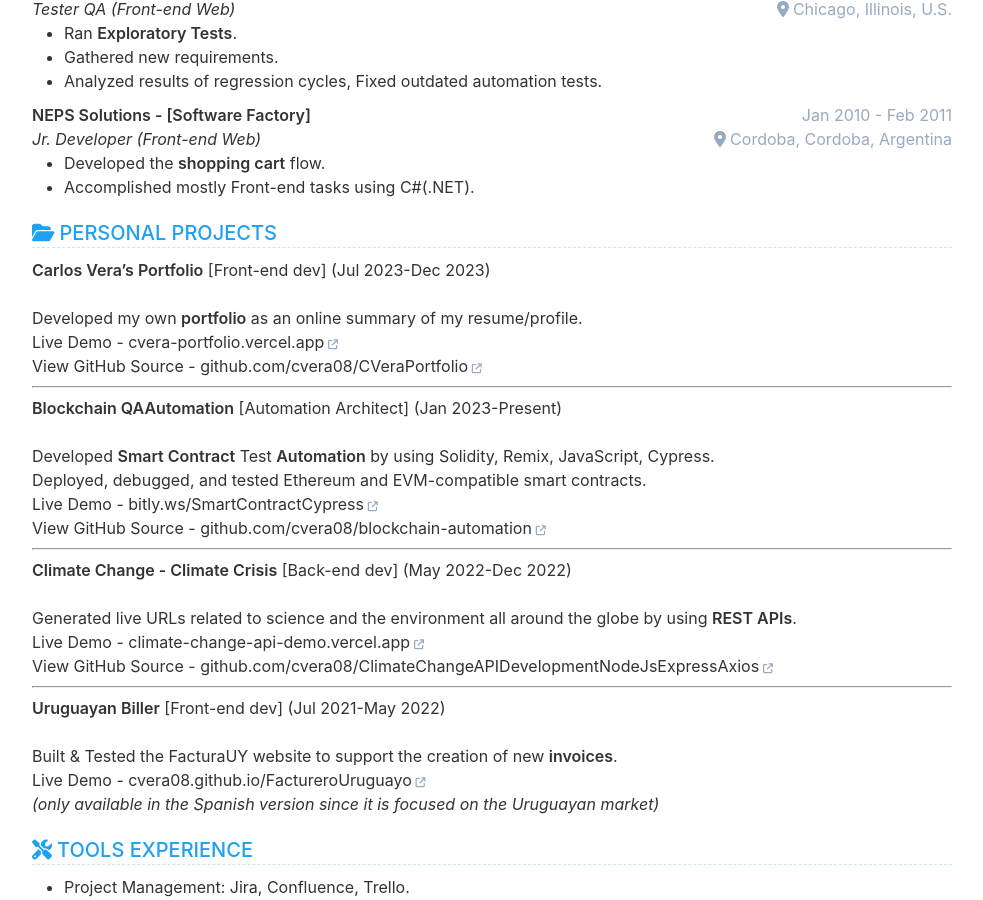
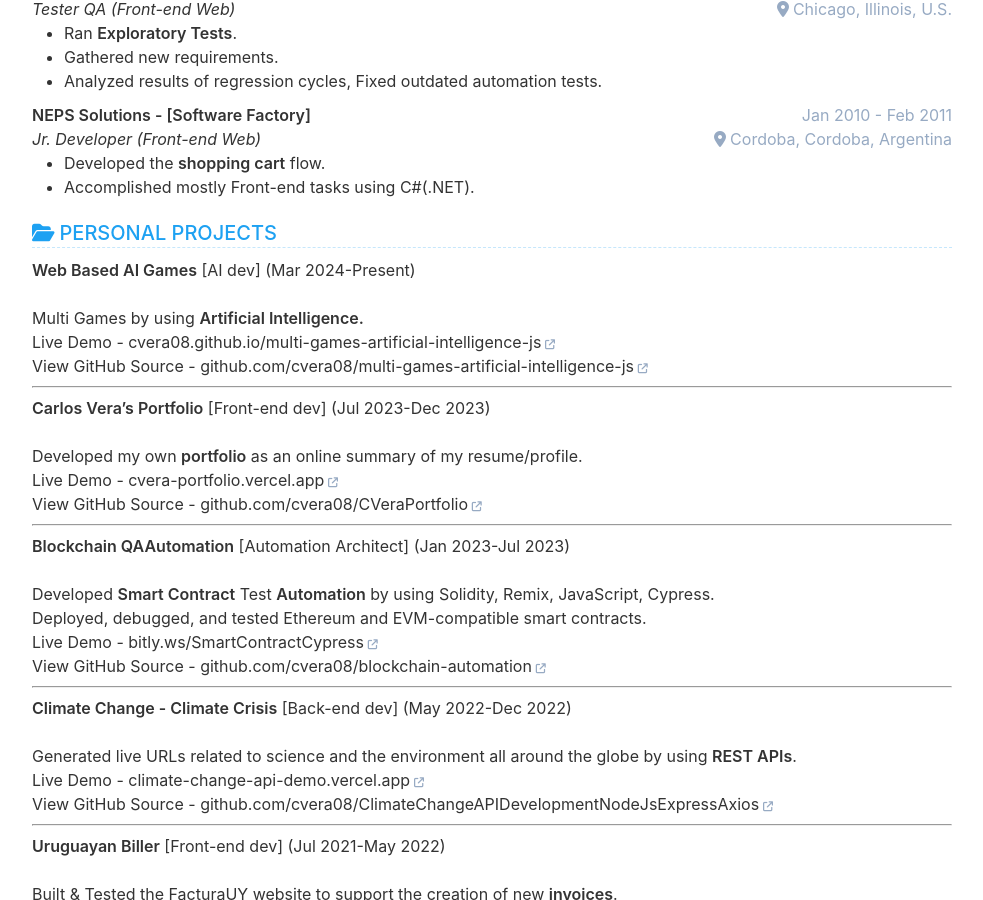
Before and after one commit to cvera08/full-resume, a Jekyll site: the page built from index.html, in a window 1280 px wide and 900 px high, scrolled down 2962 px. Shown: the whole window, without its empty margins (148-1131 px from the left). Built offline with Jekyll 4.4.1, drawn with Linux system fonts in a browser that asks for light colours.

Commit message:
feat: multi ai games in projects

```diff
--- a/_data/data.yml
+++ b/_data/data.yml
@@ -210,6 +210,13 @@ project:
   order: 8
   title: PERSONAL PROJECTS
   description: |
+    **Web Based AI Games** [AI dev] (Mar 2024-Present)
+    <br>
+    Multi Games by using **Artificial Intelligence.**
+    Live Demo - [cvera08.github.io/multi-games-artificial-intelligence-js](https://cvera08.github.io/multi-games-artificial-intelligence-js)
+    View GitHub Source - [github.com/cvera08/multi-games-artificial-intelligence-js](https://github.com/cvera08/multi-games-artificial-intelligence-js)
+
+    ---
     **Carlos Vera's Portfolio** [Front-end dev] (Jul 2023-Dec 2023)
     <br>
     Developed my own **portfolio** as an online summary of my resume/profile.
@@ -217,7 +224,7 @@ project:
     View GitHub Source - [github.com/cvera08/CVeraPortfolio](https://github.com/cvera08/CVeraPortfolio)
 
     ---
-    **Blockchain QAAutomation** [Automation Architect] (Jan 2023-Present)
+    **Blockchain QAAutomation** [Automation Architect] (Jan 2023-Jul 2023)
     <br>
     Developed **Smart Contract** Test **Automation** by using Solidity, Remix, JavaScript, Cypress.
     Deployed, debugged, and tested Ethereum and EVM-compatible smart contracts.
```
